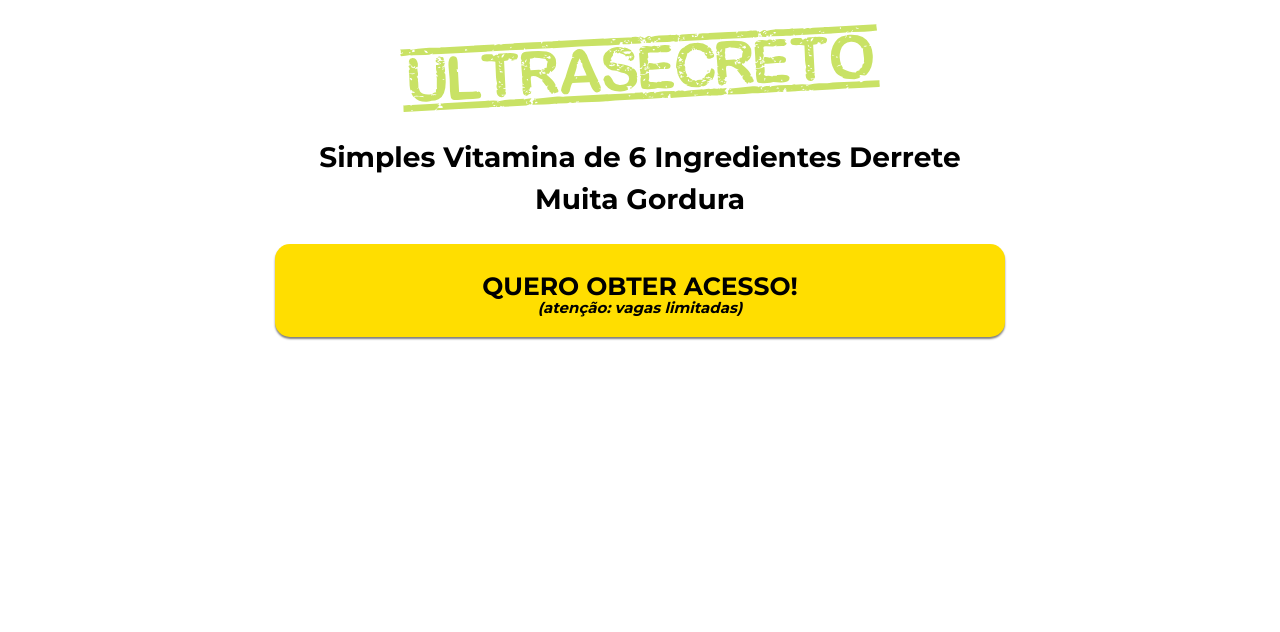
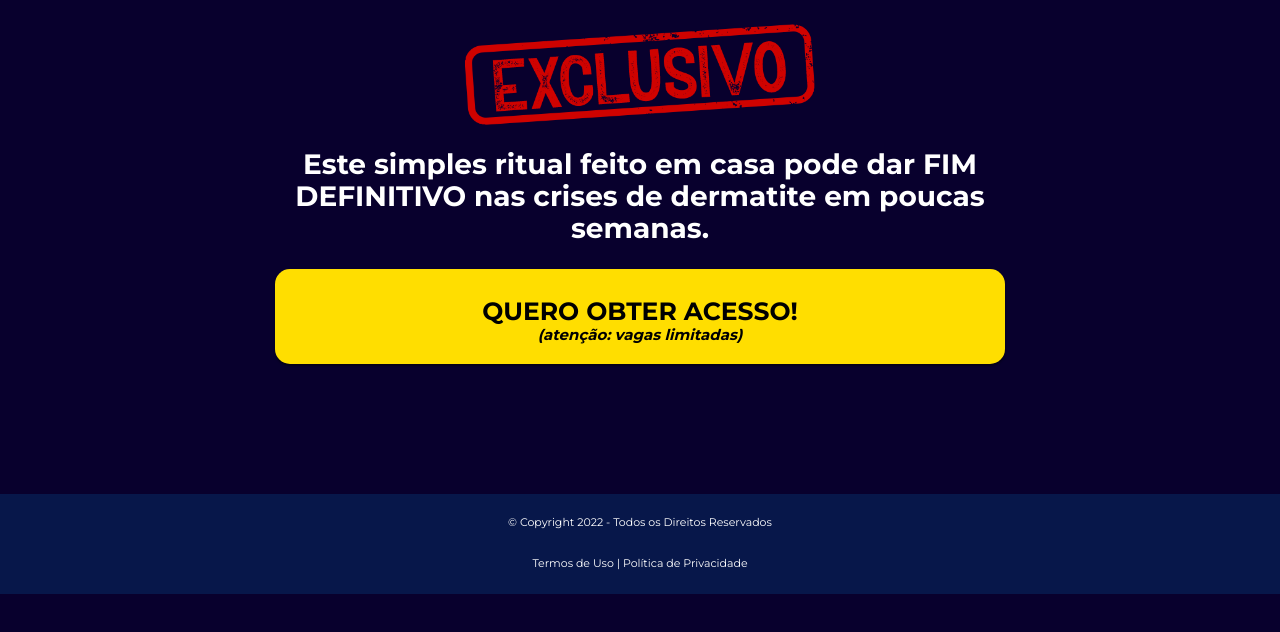
Before and after one commit to JosineyAlves/programazerobarriga.tk, a plain HTML site: page index.html in a window 1280 px wide. Drawn offline with nearby package versions, Linux system fonts and the light colour scheme.

Commit message:
Add files via upload

```diff
--- a/assets/css/com.css
+++ b/assets/css/com.css
@@ -24,11 +24,10 @@ body,
 html {
   width: 100%;
   height: 100%;
-  background-color: rgba(255, 255, 255);
+  background-color: #08002d;
   background-position: center;
 
 }
-
 
 .my-4 {
     -webkit-font-smoothing: antialiased;
@@ -39,12 +38,12 @@ html {
    display: block;
    position: relative;
    font-size: 28px;
-   color: #000000;
-   font-family: Montserrat;
+   color: #ffffff;
+   font-family: Roboto;
    font-weight: bold;
    font-style: none;
    text-shadow: none;
-    }
+   line-height: 1.1;
 
 }
 
@@ -109,7 +108,7 @@ html {
       display: block;
       position: relative;
       z-index: 1;
-      margin: .112em 0 -.555em;
+      margin: .2em 0 -.5em;
       font-size: 15px;
       color: #000000;
       font-family: Montserrat;
@@ -117,3 +116,22 @@ html {
       font-style: italic;
       text-shadow: none;
     }
+    .footer {
+     -webkit-font-smoothing: antialiased;
+      text-align: center;
+      padding: 20px; border: 0;
+      width: 100%;
+      height: 100px;
+      font: inherit;
+      vertical-align: baseline;
+      display: block;
+      position: relative;
+      font-size: 11px;
+      color: #ffffff;
+      font-family: Montserrat;
+      font-weight: normal;
+      font-style: normal;
+      text-shadow: none;
+	  background-color: #07174a;
+
+ }
--- a/index.html
+++ b/index.html
@@ -19,6 +19,9 @@
     <!-- Título da Página -->
     <title>Protocolo Zero Barriga</title>
 
+    <style type="text/css">
+    </style>
+
 </head>
 <body>
     <!-- Conteúdo -->
@@ -29,10 +32,10 @@
           <div class="col-lg-8 text-center">
 
             <!-- Imagem Ultrasecreto -->
-            <img class="img-fluid" src="./assets/img/ultrasecreto.svg" class="img-responsive center-block" width="480px">
+            <img class="img-fluid" src="./assets/img/exclusivo.png" class="img-responsive center-block" width="350px">
 
             <!-- Headline -->
-            <h3 class="my-4"><b>Simples Vitamina de 6 Ingredientes Derrete Muita Gordura</b></h3>
+            <h3 class="my-4"><b>Este simples ritual feito em casa pode dar FIM DEFINITIVO nas crises de dermatite em poucas semanas.</b></h3>
 
             <!-- VSL -->
             <script type="text/javascript" id="scr_6226ac18aa8f7e000965d88e">var s=document.createElement("script");s.src="https://cdn.converteai.net/8b03b5e9-1e95-4b45-9063-037ac9b350ab/players/6226ac18aa8f7e000965d88e/player.js",s.async=!0,document.head.appendChild(s);</script>
@@ -43,10 +46,28 @@
                 <span class="span-btn">QUERO OBTER ACESSO!</span>
                 <span class="span-btn2">(atenção: vagas limitadas)</span>
               </a>
-            </div>
+          </div>
+        </div>
+      </div>
+    </header>
+</br>
+</br>
+</br>
+</br>
+
+            <div class="footer">
+
+            <p>© Copyright 2022 - Todos os Direitos Reservados</p>
+
+            <!-- Termos de Uso e Política de Privacidade -->
+            <div class="text-white mt-4"><a href="termos.html" class="text-white">Termos de Uso</a> | <a href="privacidade.html" class="text-white">Política de Privacidade</a></div>
+
+			</div>
+        </div>
+      </div>
 
     <script type="text/javascript">
-      setTimeout(() => {document.getElementById("cta1").classList.remove("d-none")}, 000); // temporização da Call to Action (em milissegundos)
+      setTimeout(() => {document.getElementById("cta1").classList.remove("d-none")}, 4000); // temporização da Call to Action (em milissegundos)
     </script>
 
 </body>
```
Also changed, not shown: assets/img/exclusivo.png (added).
